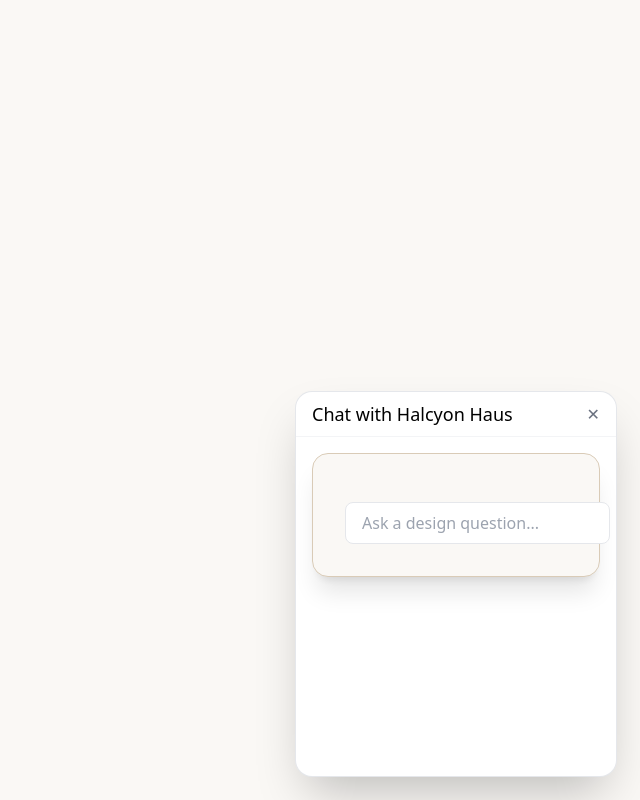
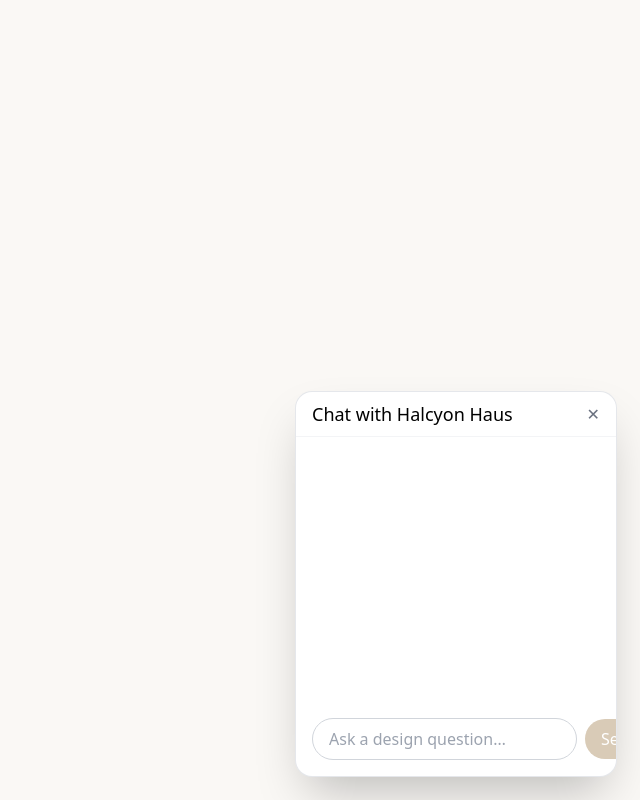
Before and after one commit to HalcyonHaus/halcyonhaus-site, a Next.js app: page / in a window 1280 px wide. Both pictures are taken after a click on the button "Open Chat". Shown: the whole page, without its empty margins (640-1280 px from the left). Built offline with nearby package versions, Linux system fonts and the light colour scheme.

Commit message:
Update DesignBotChat.jsx

```diff
--- a/components/DesignBotChat.jsx
+++ b/components/DesignBotChat.jsx
@@ -4,11 +4,7 @@ export default function DesignBotChat() {
   const [messages, setMessages] = useState([
     {
       role: "system",
-      content: `You are Halcyon Haus’s AI, speaking in Nikka Winchell’s warm, transitional style. Always:
- • Recommend specific paints (e.g. Benjamin Moore “Chantilly Lace”), textiles (e.g. Serena & Lily Oslo Linen), finishes, and layouts
- • Tailor suggestions to the user’s room, budget, and lifestyle
- • Sign off each reply: “For a custom mood board or 1:1 consult, email hello@halcyonhaus.com”
-If asked about anything non-design, politely redirect back to interiors.`,
+      content: `You are Halcyon Haus’s AI… [your refined prompt here]`,
     },
   ]);
   const [input, setInput] = useState("");
@@ -24,7 +20,8 @@ If asked about anything non-design, politely redirect back to interiors.`,
   const sendMessage = async () => {
     const trimmed = input.trim();
     if (!trimmed) return;
-    setMessages(prev => [...prev, { role: "user", content: trimmed }]);
+    setMessages((prev) => [...prev, { role: "user", content: trimmed }]);
+    setInput("");
     setLoading(true);
 
     try {
@@ -36,60 +33,67 @@ If asked about anything non-design, politely redirect back to interiors.`,
         }),
       });
       const data = await res.json();
-      setMessages(prev => [...prev, data.choices[0].message]);
+      setMessages((prev) => [...prev, data.choices[0].message]);
     } catch (err) {
       console.error(err);
-      setMessages(prev => [
+      setMessages((prev) => [
         ...prev,
         { role: "assistant", content: "Oops—something went wrong." },
       ]);
     } finally {
-      setInput("");
       setLoading(false);
     }
   };
 
   return (
-    <div className="max-w-lg w-full mx-auto p-8 bg-[var(--bg)] shadow-xl rounded-2xl border border-[var(--accent)] flex flex-col">
+    <div className="flex flex-col h-full font-sans">
       <div
         ref={chatRef}
-        className="flex-1 overflow-y-auto space-y-3 mb-4"
+        className="space-y-3 mb-4 overflow-y-auto text-gray-800"
+        style={{ maxHeight: "calc(100% - 3rem)" }}
       >
         {messages
-          .filter(m => m.role !== "system")
+          .filter((m) => m.role !== "system")
           .map((m, i) => (
             <div
               key={i}
-              className={`p-4 rounded-2xl max-w-[80%] ${
+              className={`p-3 rounded-lg max-w-[80%] break-words ${
                 m.role === "user"
-                  ? "bg-[var(--sender)] self-end text-[var(--text)]"
-                  : "bg-[var(--bot)] self-start text-[var(--text-contrast)]"
+                  ? "ml-auto bg-gray-100"
+                  : "mr-auto bg-[var(--accent)] text-white"
               }`}
             >
-              <strong>
+              <span className="font-semibold">
                 {m.role === "user" ? "You:" : "DesignBot:"}
-              </strong>{" "}
+              </span>{" "}
               {m.content}
             </div>
           ))}
       </div>
-      <div className="flex space-x-2">
+      <div className="mt-auto flex items-center space-x-2">
         <input
           value={input}
-          onChange={e => setInput(e.target.value)}
-          onKeyDown={e => e.key === "Enter" && sendMessage()}
+          onChange={(e) => setInput(e.target.value)}
+          onKeyDown={(e) => e.key === "Enter" && sendMessage()}
           disabled={loading}
-          placeholder="Ask a design question..."
-          className="flex-1 border rounded-lg px-4 py-2 focus:outline-none focus:ring-2 focus:ring-blue-300"
+          placeholder="Ask a design question…"
+          className="
+            flex-1 border border-gray-300 rounded-full
+            px-4 py-2 focus:outline-none focus:ring-2 focus:ring-[var(--accent)]
+            text-gray-700
+          "
         />
         <button
           onClick={sendMessage}
           disabled={loading}
-          className="px-4 py-2 bg-blue-600 text-white rounded-lg disabled:opacity-50"
+          className="
+            px-4 py-2 bg-[var(--accent)] text-white rounded-full
+            disabled:opacity-50 focus:outline-none
+          "
         >
-          {loading ? "Sending…" : "Send"}
+          {loading ? "…" : "Send"}
         </button>
       </div>
     </div>
-);
+  );
 }
```
